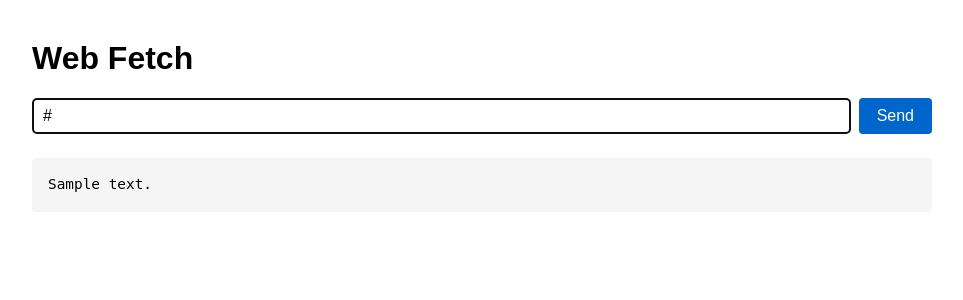
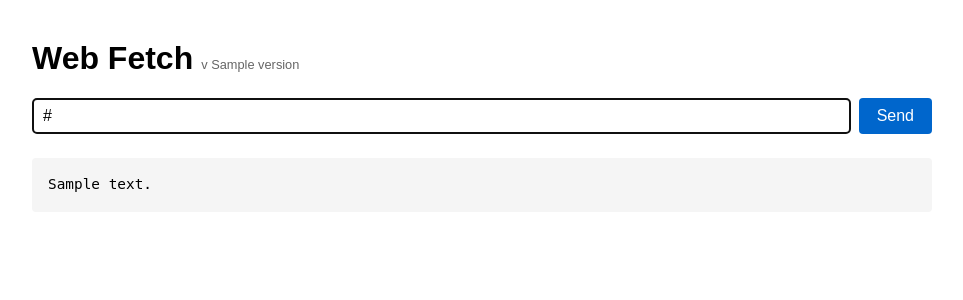
Before and after one commit to Dumas45/bid-web-fetch, a Flask app: template bid_fetch_mcp/templates/index.html in a window 1280 px wide. Shown: the top 300 px of the page, without its empty margins (158-1121 px from the left). Run offline with Flask 3, Linux system fonts and the light colour scheme; the template is opened without the code that fills it: most values are stand-ins (such as "Sample title", 1, 10 or a date in 2020).

Commit message:
Display app version
to check that app is updated

```diff
--- a/bid_fetch_mcp/main.py
+++ b/bid_fetch_mcp/main.py
@@ -11,6 +11,8 @@ app = Flask(__name__)
 PACKAGE_DIR = Path(__file__).parent
 NODE_MODULES = PACKAGE_DIR / "node_modules"
 MCP_BIN = NODE_MODULES / ".bin" / "mcp-fetch-server"
+
+APP_VERSION = '0.1.2'
 
 
 def ensure_npm_installed() -> None:
@@ -42,7 +44,7 @@ def index():
                 content = asyncio.run(_fetch_txt(url))
             except Exception as exc:
                 error = str(exc)
-    return render_template("index.html", url=url, content=content, error=error)
+    return render_template("index.html", url=url, content=content, error=error, version=APP_VERSION)
 
 
 def run() -> None:
--- a/bid_fetch_mcp/templates/index.html
+++ b/bid_fetch_mcp/templates/index.html
@@ -12,10 +12,11 @@
     button:hover { background: #0052a3; }
     .error { color: #cc0000; margin-top: 16px; }
     pre { margin-top: 24px; white-space: pre-wrap; word-break: break-word; background: #f5f5f5; padding: 16px; border-radius: 4px; font-size: 0.9rem; line-height: 1.5; }
+    .version { font-size: 0.8rem; color: #666; margin-left: 8px; font-weight: normal; }
   </style>
 </head>
 <body>
-  <h1>Web Fetch</h1>
+  <h1>Web Fetch<span class="version">v {{ version }}</span></h1>
   <form method="post">
     <input type="url" name="url" placeholder="https://example.com" value="{{ url }}" required autofocus>
     <button type="submit">Send</button>
--- a/pyproject.toml
+++ b/pyproject.toml
@@ -4,7 +4,7 @@ build-backend = "hatchling.build"
 
 [project]
 name = "bid-web-fetch"
-version = "0.1.1"
+version = "0.1.2"
 description = "A Flask web app that fetches web pages as plain text via an MCP client"
 readme = "README.md"
 license = "MIT"
```
